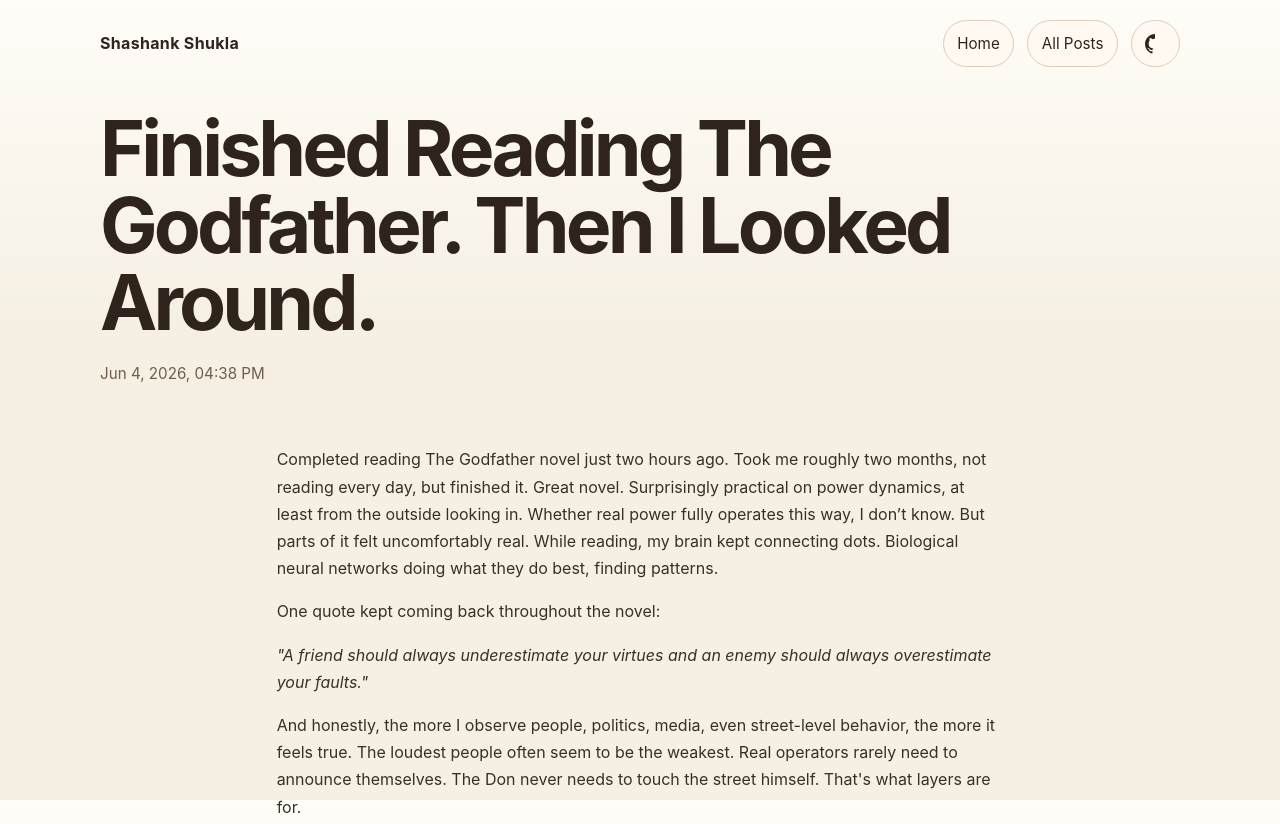
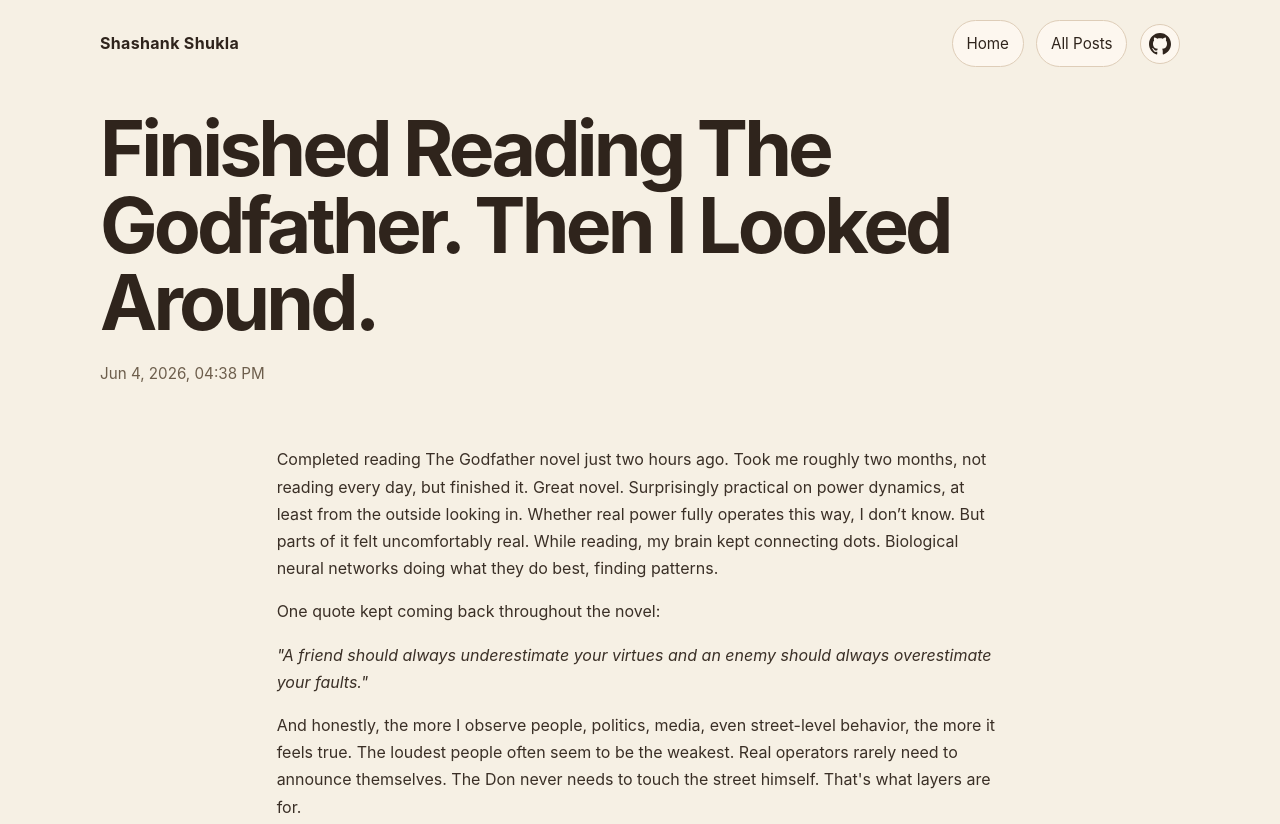
Before and after one commit to itzsshashank/shashankshukla, a website: page docs/blogs/godfather-novel/index.html in a window 1280 px wide. Shown: the top 824 px of the page. Drawn offline with Linux system fonts and the light colour scheme.

Commit message:
fixing css and github logo finallly!

```diff
--- a/build.mjs
+++ b/build.mjs
@@ -46,7 +46,7 @@
     <link rel="stylesheet" href="${basePath}/site.css" />
   </head>
   <body>
-    <header class="site-header"><div class="wrap bar"><a class="brand" href="${basePath}/">Shashank Shukla</a><nav class="nav"><a href="${basePath}/">Home</a><a href="${basePath}/blogs/">All Posts</a><a href="https://github.com/itzsshashank" target="_blank" rel="noopener noreferrer" aria-label="GitHub" style="display: inline-flex; align-items: center; justify-content: center; width: 38px; height: 38px; padding: 0;"><svg xmlns="http://www.w3.org/2000/svg" width="20" height="20" fill="currentColor" viewBox="0 0 16 16"><path d="M8 0C3.58 0 0 3.58 0 8c0 3.54 2.29 6.53 5.47 7.59.4.07.55-.17.55-.38 0-.19-.01-.82-.01-1.49-2.01.37-2.53-.49-2.69-.94-.09-.23-.48-.94-.82-1.13-.28-.15-.68-.52-.01-.53.63-.01 1.08.58 1.23.82.72 1.21 1.87.87 2.33.66.07-.52.28-.87.51-1.07-1.78-.2-3.64-.89-3.64-3.95 0-.87.31-1.59.82-2.15-.08-.2-.36-1.02.08-2.12 0 0 .67-.21 2.2.82.64-.18 1.32-.27 2-.27s1.36.09 2.27c1.53-1.04 2.2-.82 2.2-.82.44 1.1.16 1.92.08 2.12.51.56.82 1.27.82 2.15 0 3.07-1.87 3.75-3.65 3.95.29.25.54.73.54 1.48 0 1.07-.01 1.93-.01 2.2 0 .21.15.46.55.38A8.01 8.01 0 0 0 16 8c0-4.42-3.58-8-8-8"/></svg></a></nav></div></header>
+    <header class="site-header"><div class="wrap bar"><a class="brand" href="${basePath}/">Shashank Shukla</a><nav class="nav"><a href="${basePath}/">Home</a><a href="${basePath}/blogs/">All Posts</a><a href="https://github.com/itzsshashank" target="_blank" rel="noopener noreferrer" aria-label="GitHub" style="padding: 0.5rem;"><svg xmlns="http://www.w3.org/2000/svg" width="22" height="22" fill="currentColor" viewBox="0 0 24 24"><path d="M12 0c-6.626 0-12 5.373-12 12 0 5.302 3.438 9.8 8.207 11.387.599.111.793-.261.793-.577v-2.234c-3.338.726-4.033-1.416-4.033-1.416-.546-1.387-1.333-1.756-1.333-1.756-1.089-.745.083-.729.083-.729 1.205.084 1.839 1.237 1.839 1.237 1.07 1.834 2.807 1.304 3.492.997.107-.775.418-1.305.762-1.604-2.665-.305-5.467-1.334-5.467-5.931 0-1.311.469-2.381 1.236-3.221-.124-.303-.535-1.524.117-3.176 0 0 1.008-.322 3.301 1.23.957-.266 1.983-.399 3.003-.404 1.02.005 2.047.138 3.006.404 2.291-1.552 3.297-1.23 3.297-1.23.653 1.653.242 2.874.118 3.176.77.84 1.235 1.911 1.235 3.221 0 4.609-2.807 5.624-5.479 5.921.43.372.823 1.102.823 2.222v3.293c0 .319.192.694.801.576 4.765-1.589 8.199-6.086 8.199-11.386 0-6.627-5.373-12-12-12z"/></svg></a></nav></div></header>
     <main>${body}</main>
     <footer class="site-footer"><div class="wrap"></div></footer>
   </body>
--- a/docs/blogs/godfather-novel/index.html
+++ b/docs/blogs/godfather-novel/index.html
@@ -8,7 +8,7 @@
     <link rel="stylesheet" href="/shashankshukla/site.css" />
   </head>
   <body>
-    <header class="site-header"><div class="wrap bar"><a class="brand" href="/shashankshukla/">Shashank Shukla</a><nav class="nav"><a href="/shashankshukla/">Home</a><a href="/shashankshukla/blogs/">All Posts</a><a href="https://github.com/itzsshashank" target="_blank" rel="noopener noreferrer" aria-label="GitHub"><svg xmlns="http://www.w3.org/2000/svg" width="20" height="20" fill="currentColor" viewBox="0 0 16 16" style="vertical-align: middle;"><path d="M8 0C3.58 0 0 3.58 0 8c0 3.54 2.29 6.53 5.47 7.59.4.07.55-.17.55-.38 0-.19-.01-.82-.01-1.49-2.01.37-2.53-.49-2.69-.94-.09-.23-.48-.94-.82-1.13-.28-.15-.68-.52-.01-.53.63-.01 1.08.58 1.23.82.72 1.21 1.87.87 2.33.66.07-.52.28-.87.51-1.07-1.78-.2-3.64-.89-3.64-3.95 0-.87.31-1.59.82-2.15-.08-.2-.36-1.02.08-2.12 0 0 .67-.21 2.2.82.64-.18 1.32-.27 2-.27s1.36.09 2.27c1.53-1.04 2.2-.82 2.2-.82.44 1.1.16 1.92.08 2.12.51.56.82 1.27.82 2.15 0 3.07-1.87 3.75-3.65 3.95.29.25.54.73.54 1.48 0 1.07-.01 1.93-.01 2.2 0 .21.15.46.55.38A8.01 8.01 0 0 0 16 8c0-4.42-3.58-8-8-8"/></svg></a></nav></div></header>
+    <header class="site-header"><div class="wrap bar"><a class="brand" href="/shashankshukla/">Shashank Shukla</a><nav class="nav"><a href="/shashankshukla/">Home</a><a href="/shashankshukla/blogs/">All Posts</a><a href="https://github.com/itzsshashank" target="_blank" rel="noopener noreferrer" aria-label="GitHub" style="padding: 0.5rem;"><svg xmlns="http://www.w3.org/2000/svg" width="22" height="22" fill="currentColor" viewBox="0 0 24 24"><path d="M12 0c-6.626 0-12 5.373-12 12 0 5.302 3.438 9.8 8.207 11.387.599.111.793-.261.793-.577v-2.234c-3.338.726-4.033-1.416-4.033-1.416-.546-1.387-1.333-1.756-1.333-1.756-1.089-.745.083-.729.083-.729 1.205.084 1.839 1.237 1.839 1.237 1.07 1.834 2.807 1.304 3.492.997.107-.775.418-1.305.762-1.604-2.665-.305-5.467-1.334-5.467-5.931 0-1.311.469-2.381 1.236-3.221-.124-.303-.535-1.524.117-3.176 0 0 1.008-.322 3.301 1.23.957-.266 1.983-.399 3.003-.404 1.02.005 2.047.138 3.006.404 2.291-1.552 3.297-1.23 3.297-1.23.653 1.653.242 2.874.118 3.176.77.84 1.235 1.911 1.235 3.221 0 4.609-2.807 5.624-5.479 5.921.43.372.823 1.102.823 2.222v3.293c0 .319.192.694.801.576 4.765-1.589 8.199-6.086 8.199-11.386 0-6.627-5.373-12-12-12z"/></svg></a></nav></div></header>
     <main><section class="hero"><div class="wrap hero-grid"><h1>Finished Reading The Godfather. Then I Looked Around.</h1><p class="meta">Jun 4, 2026, 04:38 PM</p></div></section><section class="wrap"><article class="post prose card">
 <p>Completed reading The Godfather novel just two hours ago. Took me roughly two months, not reading every day, but finished it. Great novel. Surprisingly practical on power dynamics, at least from the outside looking in. Whether real power fully operates this way, I don’t know. But parts of it felt uncomfortably real.
 While reading, my brain kept connecting dots. Biological neural networks doing what they do best, finding patterns.</p>
--- a/docs/site.css
+++ b/docs/site.css
@@ -17,8 +17,7 @@
 body {
   margin: 0;
   font-family: Inter, system-ui, -apple-system, BlinkMacSystemFont, "Segoe UI", sans-serif;
-  background: linear-gradient(to bottom, #fffdf8 0%, var(--bg) 40%, var(--bg) 100%);
-  background-attachment: fixed;
+  background-color: var(--bg);
   color: var(--text);
   line-height: 1.7;
 }
@@ -29,8 +28,8 @@
 .site-header, .site-footer { padding: 1.25rem 0; }
 .bar { display: flex; align-items: center; justify-content: space-between; gap: 1rem; flex-wrap: wrap; }
 .brand { text-decoration: none; font-size: 1rem; font-weight: 700; letter-spacing: 0.02em; }
-.nav { display: flex; gap: 0.8rem; flex-wrap: wrap; }
-.nav a, .pill, .button { text-decoration: none; border: 1px solid var(--line); background: rgba(255, 250, 241, 0.84); border-radius: 999px; padding: 0.6rem 0.85rem; font-size: 0.95rem; }
+.nav { display: flex; gap: 0.8rem; flex-wrap: wrap; align-items: center; }
+.nav a, .pill, .button { text-decoration: none; border: 1px solid var(--line); background: rgba(255, 250, 241, 0.84); border-radius: 999px; padding: 0.6rem 0.85rem; font-size: 0.95rem; display: inline-flex; align-items: center; justify-content: center; }
 .hero { padding: 1.5rem 0 0.75rem; }
 .hero-grid { display: grid; gap: 1.25rem; }
 .kicker { display: inline-flex; align-items: center; gap: 0.5rem; width: fit-content; color: var(--accent); background: var(--accent-soft); border: 1px solid #d9ba8c; border-radius: 999px; padding: 0.4rem 0.8rem; font-size: 0.92rem; text-decoration: none; }
--- a/server.mjs
+++ b/server.mjs
@@ -47,7 +47,7 @@
     <link rel="stylesheet" href="${basePath}site.css" />
   </head>
   <body>
-    <header class="site-header"><div class="wrap bar"><a class="brand" href="${basePath}">Shashank Shukla</a><nav class="nav"><a href="${basePath}">Home</a><a href="${basePath}blogs/">All Posts</a><a href="https://github.com/itzsshashank" target="_blank" rel="noopener noreferrer" aria-label="GitHub" style="display: inline-flex; align-items: center; justify-content: center; width: 38px; height: 38px; padding: 0;"><svg xmlns="http://www.w3.org/2000/svg" width="20" height="20" fill="currentColor" viewBox="0 0 16 16"><path d="M8 0C3.58 0 0 3.58 0 8c0 3.54 2.29 6.53 5.47 7.59.4.07.55-.17.55-.38 0-.19-.01-.82-.01-1.49-2.01.37-2.53-.49-2.69-.94-.09-.23-.48-.94-.82-1.13-.28-.15-.68-.52-.01-.53.63-.01 1.08.58 1.23.82.72 1.21 1.87.87 2.33.66.07-.52.28-.87.51-1.07-1.78-.2-3.64-.89-3.64-3.95 0-.87.31-1.59.82-2.15-.08-.2-.36-1.02.08-2.12 0 0 .67-.21 2.2.82.64-.18 1.32-.27 2-.27s1.36.09 2.27c1.53-1.04 2.2-.82 2.2-.82.44 1.1.16 1.92.08 2.12.51.56.82 1.27.82 2.15 0 3.07-1.87 3.75-3.65 3.95.29.25.54.73.54 1.48 0 1.07-.01 1.93-.01 2.2 0 .21.15.46.55.38A8.01 8.01 0 0 0 16 8c0-4.42-3.58-8-8-8"/></svg></a></nav></div></header>
+    <header class="site-header"><div class="wrap bar"><a class="brand" href="${basePath}">Shashank Shukla</a><nav class="nav"><a href="${basePath}">Home</a><a href="${basePath}blogs/">All Posts</a><a href="https://github.com/itzsshashank" target="_blank" rel="noopener noreferrer" aria-label="GitHub" style="padding: 0.5rem;"><svg xmlns="http://www.w3.org/2000/svg" width="22" height="22" fill="currentColor" viewBox="0 0 24 24"><path d="M12 0c-6.626 0-12 5.373-12 12 0 5.302 3.438 9.8 8.207 11.387.599.111.793-.261.793-.577v-2.234c-3.338.726-4.033-1.416-4.033-1.416-.546-1.387-1.333-1.756-1.333-1.756-1.089-.745.083-.729.083-.729 1.205.084 1.839 1.237 1.839 1.237 1.07 1.834 2.807 1.304 3.492.997.107-.775.418-1.305.762-1.604-2.665-.305-5.467-1.334-5.467-5.931 0-1.311.469-2.381 1.236-3.221-.124-.303-.535-1.524.117-3.176 0 0 1.008-.322 3.301 1.23.957-.266 1.983-.399 3.003-.404 1.02.005 2.047.138 3.006.404 2.291-1.552 3.297-1.23 3.297-1.23.653 1.653.242 2.874.118 3.176.77.84 1.235 1.911 1.235 3.221 0 4.609-2.807 5.624-5.479 5.921.43.372.823 1.102.823 2.222v3.293c0 .319.192.694.801.576 4.765-1.589 8.199-6.086 8.199-11.386 0-6.627-5.373-12-12-12z"/></svg></a></nav></div></header>
     <main>${body}</main>
     <footer class="site-footer"><div class="wrap"></div></footer>
   </body>
--- a/site.css
+++ b/site.css
@@ -17,8 +17,7 @@
 body {
   margin: 0;
   font-family: Inter, system-ui, -apple-system, BlinkMacSystemFont, "Segoe UI", sans-serif;
-  background: linear-gradient(to bottom, #fffdf8 0%, var(--bg) 40%, var(--bg) 100%);
-  /* background-attachment: fixed; this line seems to cause performance issues on mobile, removing it */
+  background-color: var(--bg);
   color: var(--text);
   line-height: 1.7;
 }
@@ -29,8 +28,8 @@
 .site-header, .site-footer { padding: 1.25rem 0; }
 .bar { display: flex; align-items: center; justify-content: space-between; gap: 1rem; flex-wrap: wrap; }
 .brand { text-decoration: none; font-size: 1rem; font-weight: 700; letter-spacing: 0.02em; }
-.nav { display: flex; gap: 0.8rem; flex-wrap: wrap; }
-.nav a, .pill, .button { text-decoration: none; border: 1px solid var(--line); background: rgba(255, 250, 241, 0.84); border-radius: 999px; padding: 0.6rem 0.85rem; font-size: 0.95rem; }
+.nav { display: flex; gap: 0.8rem; flex-wrap: wrap; align-items: center; }
+.nav a, .pill, .button { text-decoration: none; border: 1px solid var(--line); background: rgba(255, 250, 241, 0.84); border-radius: 999px; padding: 0.6rem 0.85rem; font-size: 0.95rem; display: inline-flex; align-items: center; justify-content: center; }
 .hero { padding: 1.5rem 0 0.75rem; }
 .hero-grid { display: grid; gap: 1.25rem; }
 .kicker { display: inline-flex; align-items: center; gap: 0.5rem; width: fit-content; color: var(--accent); background: var(--accent-soft); border: 1px solid #d9ba8c; border-radius: 999px; padding: 0.4rem 0.8rem; font-size: 0.92rem; text-decoration: none; }
```
Also changed, not shown: docs/blogs/index.html (+1 -1 lines), docs/blogs/reading-novel/index.html (+1 -1 lines), docs/blogs/thought-exp-gone-too-far/index.html (+1 -1 lines), docs/index.html (+1 -1 lines).
